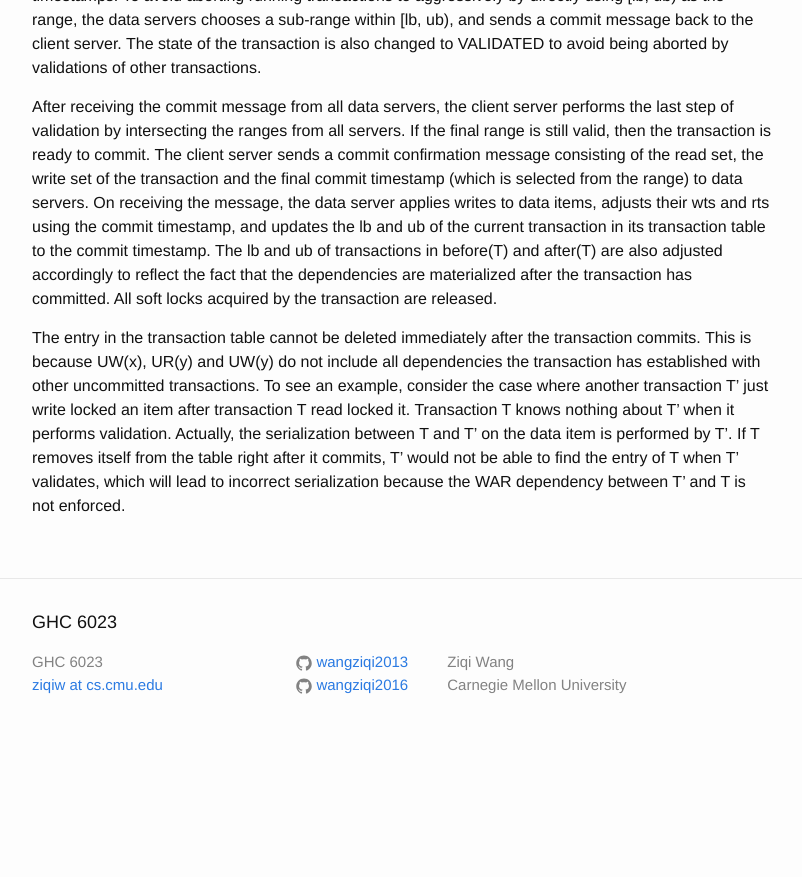
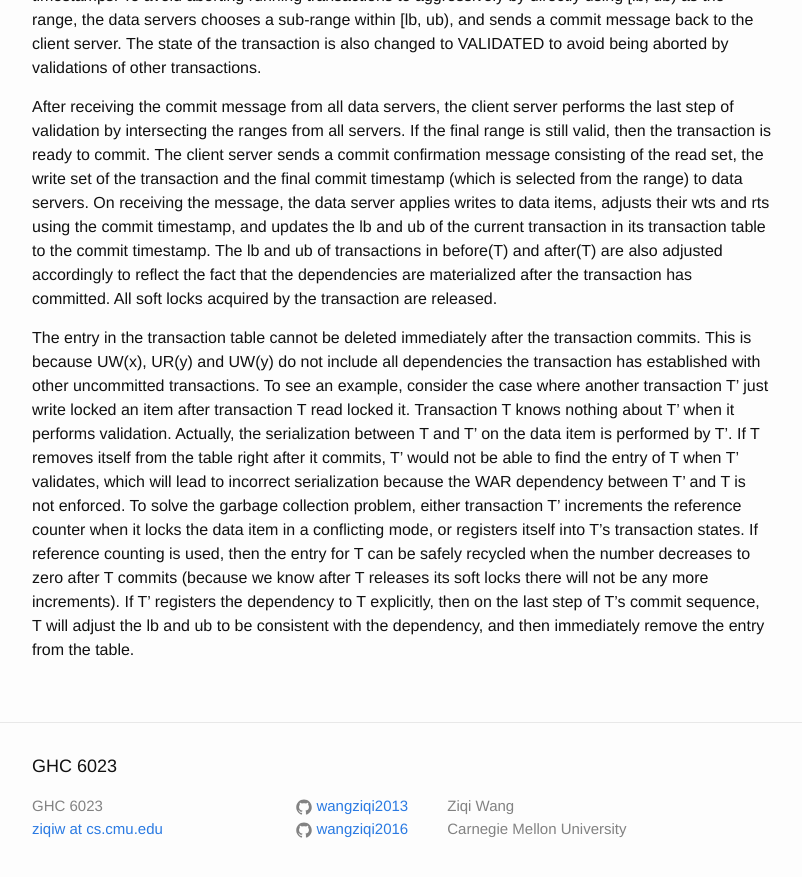
Before and after one commit to wangziqi2013/wangziqi2013.github.io, a Jekyll site: the page built from _posts/2018-12-18-maat.markdown, in a window 1280 px wide and 900 px high, scrolled down 2941 px. Shown: the top 877 px of the window, without its empty margins (238-1040 px from the left). Built offline with Jekyll 4.4.1, drawn with Linux system fonts in a browser that asks for light colours; before the commit the page ends 3697 px from its top, so only the background shows below that.

Commit message:
Adding solution to gc

```diff
--- a/_posts/2018-12-18-maat.markdown
+++ b/_posts/2018-12-18-maat.markdown
@@ -117,4 +117,10 @@ transactions. To see an example, consider the case where another transaction T'
 after transaction T read locked it. Transaction T knows nothing about T' when it performs validation. Actually,
 the serialization between T and T' on the data item is performed by T'. If T removes itself from the table
 right after it commits, T' would not be able to find the entry of T when T' validates, which will lead to incorrect
-serialization because the WAR dependency between T' and T is not enforced.
+serialization because the WAR dependency between T' and T is not enforced. To solve the garbage collection problem,
+either transaction T' increments the reference counter when it locks the data item in a conflicting mode, or
+registers itself into T's transaction states. If reference counting is used, then the entry for T can be safely
+recycled when the number decreases to zero after T commits (because we know after T releases its soft locks there
+will not be any more increments). If T' registers the dependency to T explicitly, then on the last step of T's
+commit sequence, T will adjust the lb and ub to be consistent with the dependency, and then immediately remove
+the entry from the table.
```
